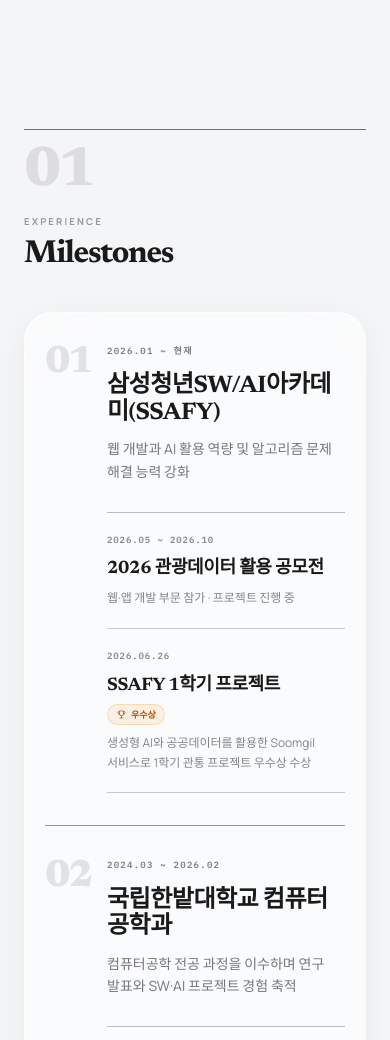
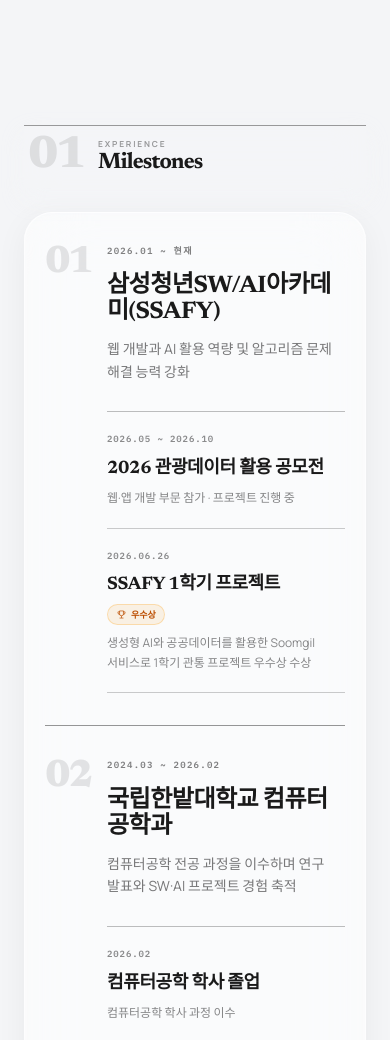
Before and after one commit to 2hnK/archive, an Astro site: page /about in a window 390 px wide. Shown: the part 851-1891 px from the top of the page. Built offline with nearby package versions, Linux system fonts and the light colour scheme; Astro itself is replaced by a stand-in of ours.

Commit message:
fix(about): 모바일 섹션 상태 표시 개선

```diff
--- a/docs/design/layout-system.md
+++ b/docs/design/layout-system.md
@@ -45,7 +45,7 @@ Footer는 일반 카드의 중심 폭을 따르지 않고 화면 폭 전체에
 
 - `xl` 미만에서는 아티클 사이드바를 숨기고 모바일 카테고리 chip을 사용한다.
 - 카드와 목록은 모바일에서 1열을 기본으로 한다.
-- About hero와 section rail은 모바일에서 한 열로 쌓고, Tech Specs directory는 1열에서 시작해 2열·3열로 확장한다.
+- About hero와 section rail은 모바일에서 한 열로 쌓는다. 모바일 section rail은 고정 내비게이션 아래의 낮은 sticky 헤더로 유지해 현재 섹션 번호를 콘텐츠 탐색 중에도 확인할 수 있게 하고, Tech Specs directory는 1열에서 시작해 2열·3열로 확장한다.
 - Footer는 모바일에서 브랜드, Navigation, Contact를 세로로 쌓고 데스크톱에서는 한 행에 배치한다.
 - 홈의 최근 글 목록은 모바일에서 메타와 읽기 링크를 별도 행으로 쌓아 제목과 설명 폭을 확보한다.
 - 텍스트는 `break-keep`, `line-clamp`, 적절한 `leading`으로 한국어와 영어가 섞인 문장을 안정화한다.
--- a/docs/design/page-patterns.md
+++ b/docs/design/page-patterns.md
@@ -60,8 +60,8 @@ timestamp: "2026-07-21T00:00:00+09:00"
 - 소개 영역은 제목, 한 문장 소개, 의도적으로 두 줄로 나눈 짧은 인용문, hairline과 소셜 링크 순서로 구성하고 인사말은 한 줄을 우선하도록 크기를 제한한다.
 - 역할 나열 strip은 두지 않고, Spring 백엔드와 생성형 AI 작업 분야를 한 문장으로 설명한다.
 - 이메일 복사 버튼, GitHub, Instagram은 흔들림 없이 밑줄이 확장되며 각각 사이트 accent blue, monochrome, magenta 계열 hover 색을 사용한다.
-- 모바일에서는 프로필 사진과 소개문을 한 열로 쌓아 인물 구도를 유지
-- 각 섹션은 220px sticky rail에 순번, kicker, 제목만 두어 간결하게 구성하며 긴 영문 제목도 rail 범위를 넘지 않게 크기를 조절한다. 순번은 현재 스크롤이 머무는 섹션만 accent blue로 표시하고 나머지는 옅은 중립색을 유지한다.
+- 모바일에서는 프로필 사진과 소개문을 한 열로 쌓아 인물 구도를 유지하고, 인사말은 좁은 화면에서도 한 줄을 우선한다.
+- 데스크톱의 각 섹션은 220px sticky rail에 순번, kicker, 제목만 두어 간결하게 구성하며 긴 영문 제목도 rail 범위를 넘지 않게 크기를 조절한다. 모바일에서는 같은 정보를 낮은 sticky 헤더로 재배치해 콘텐츠를 읽는 동안에도 현재 번호가 내비게이션 아래에 남도록 한다. 순번은 현재 스크롤이 머무는 섹션만 accent blue로 표시하고, 첫 섹션 진입 전과 비활성 섹션은 옅은 중립색을 유지한다.
 - Milestones는 원형 node 중심 timeline 대신 과정별 큰 순번과 날짜를 사용하는 Editorial Ledger로 구성한다. 성과별 하위 번호와 `Current` 라벨은 생략하고 수상 badge만 accent로 강조한다.
 - Tech Specs는 하나의 큰 글래스 카드 안에 Backend, AI, Frontend, Data, Infra, Testing을 3×2 hairline 구획으로 나눈 directory로 구성한다. 각 구획은 20px 상하·24px 좌우 패딩을 사용하고 기술 목록의 하단선을 같은 높이로 맞춘다. 기술 표식은 Simple Icons 기반 SVG를 같은 규격으로 렌더링하고 항상 각 브랜드 원색을 표시하며, 구획 hover에는 미세한 크기 변화만 사용한다. 공식 표식이 없는 항목은 가장 가까운 플랫폼 아이콘을 사용한다.
 - Certifications는 번호·취득일, 자격명·발급처, 우측 상단 원본 색상 로고와 하단 verified 상태를 구분한 2열 credential register로 구성한다. Milestones와 함께 통합 글래스 카드의 외곽 상·하단선은 생략하고 내부 구분선만 유지한다.
--- a/src/pages/about.astro
+++ b/src/pages/about.astro
@@ -179,14 +179,14 @@ const skillGroups: SkillGroup[] = [
         </div>
 
         <div class="min-w-0 text-center md:text-left">
-          <h1 class="text-[clamp(2rem,3.2vw,2.7rem)] font-serif font-bold leading-[1.08] tracking-[-0.04em] break-keep">
+          <h1 class="whitespace-nowrap text-[clamp(1.7rem,7.3vw,2.7rem)] font-serif font-bold leading-[1.08] tracking-[-0.04em] sm:text-[clamp(2rem,3.2vw,2.7rem)]">
             <BlurText client:load text="안녕하세요, 김지훈입니다." animateBy="words" delay={95} />
           </h1>
 
           <p class="mt-5 max-w-2xl text-sm font-sans leading-[1.8] opacity-65 break-keep md:text-base">
             <span class="block">Spring 기반 백엔드와 생성형 AI를 활용한 웹 서비스를 만들고 있습니다.</span>
           </p>
-          <blockquote class="mt-4 text-left text-lg font-serif italic leading-[1.7] opacity-80 break-keep">
+          <blockquote class="mt-4 text-lg font-serif italic leading-[1.7] opacity-80 break-keep">
             <span class="block">조금은 느리더라도 문제의 본질을</span>
             <span class="block">놓치지 않는 개발자가 되겠습니다.</span>
           </blockquote>
@@ -362,9 +362,10 @@ const skillGroups: SkillGroup[] = [
 
       const updateActiveSection = () => {
         if (!aboutSections.length) return;
-        const marker = window.innerHeight * 0.4;
+        const isMobileLayout = window.matchMedia("(max-width: 767px)").matches;
+        const marker = isMobileLayout ? Math.min(window.innerHeight * 0.22, 160) : window.innerHeight * 0.4;
         const isPageEnd = window.scrollY + window.innerHeight >= document.documentElement.scrollHeight - 8;
-        let activeSection = aboutSections[0];
+        let activeSection: HTMLElement | null = null;
 
         if (isPageEnd) {
           activeSection = aboutSections[aboutSections.length - 1];
@@ -374,7 +375,10 @@ const skillGroups: SkillGroup[] = [
           });
         }
 
-        aboutSections.forEach((section) => section.classList.toggle("about-section-active", section === activeSection));
+        aboutSections.forEach((section) => {
+          const isActive = section === activeSection;
+          section.classList.toggle("about-section-active", isActive);
+        });
       };
 
       const requestSectionUpdate = () => {
--- a/src/styles/global.css
+++ b/src/styles/global.css
@@ -871,6 +871,48 @@ h1, h2, h3, h4, h5, h6 {
   opacity: 0.45;
 }
 
+@media (max-width: 767px) {
+  .about-section-layout {
+    gap: 1.5rem;
+  }
+
+  .about-section-rail {
+    position: sticky;
+    top: 4rem;
+    z-index: 20;
+    display: grid;
+    grid-template-columns: auto minmax(0, 1fr);
+    grid-template-rows: auto auto;
+    column-gap: 0.9rem;
+    align-items: end;
+    border-top-color: color-mix(in srgb, var(--border-color), transparent 58%);
+    padding: 0.7rem 0.25rem 0.8rem;
+    background: color-mix(in srgb, var(--bg-color), transparent 12%);
+    -webkit-backdrop-filter: blur(16px) saturate(140%);
+    backdrop-filter: blur(16px) saturate(140%);
+    box-shadow: 0 10px 22px color-mix(in srgb, var(--bg-color), transparent 22%);
+  }
+
+  .about-section-number {
+    grid-row: 1 / 3;
+    align-self: center;
+    font-size: 2.85rem;
+  }
+
+  .about-section-kicker {
+    align-self: end;
+    margin-top: 0;
+    font-size: 0.52rem;
+  }
+
+  .about-section-title,
+  .about-section-title-long {
+    margin-top: 0.15rem;
+    font-size: 1.4rem;
+    line-height: 1;
+  }
+}
+
 @media (min-width: 768px) {
   .about-milestone-group {
     grid-template-columns: 58px minmax(0, 1fr);
```
